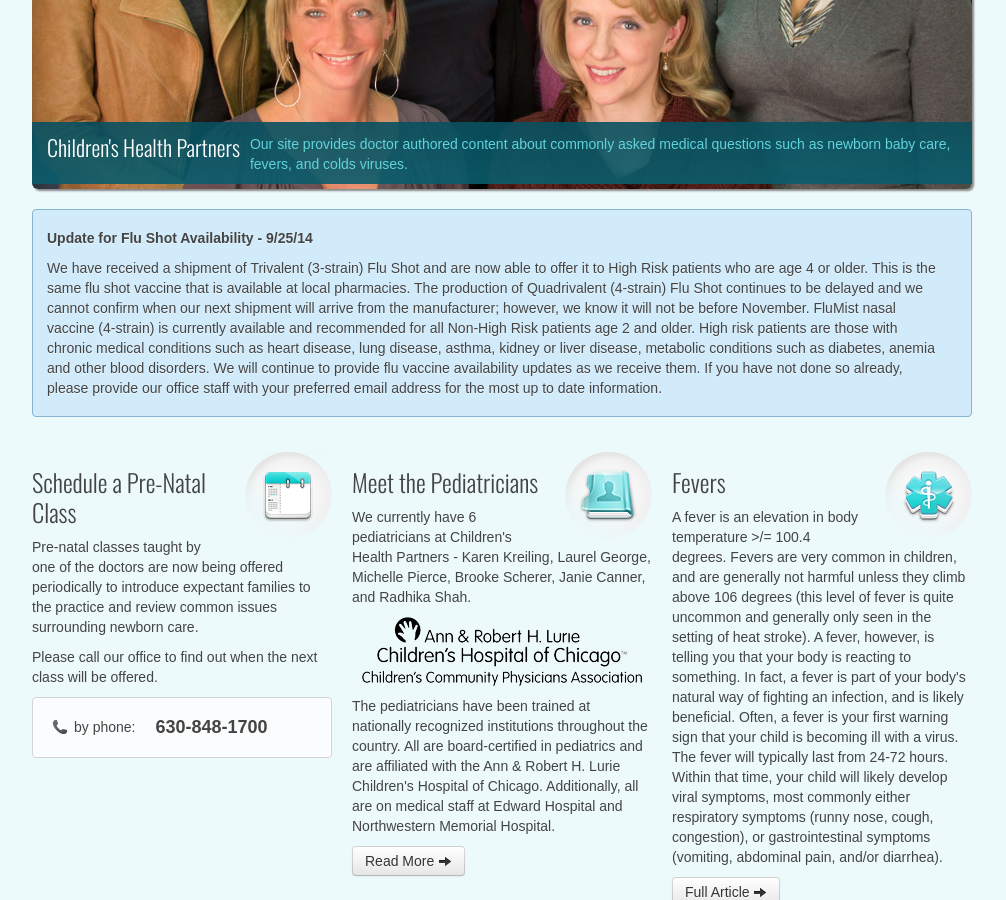
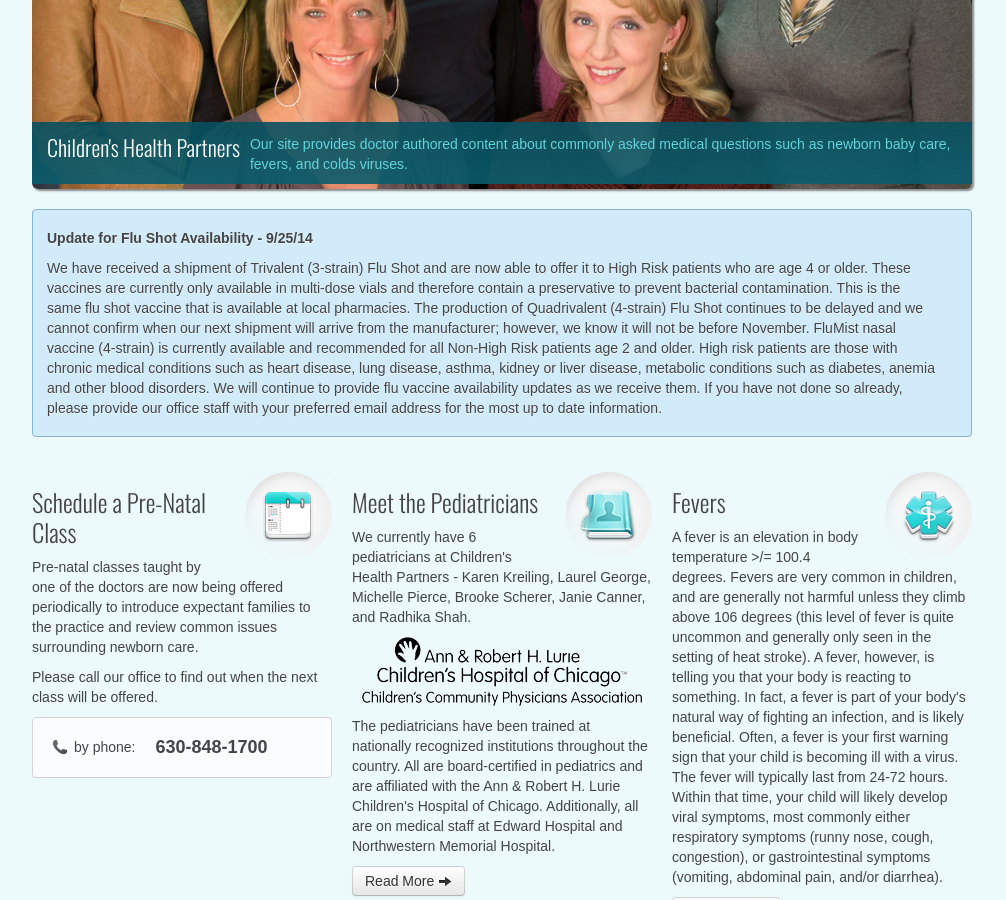
Before and after one commit to chpweb/web, a Jekyll site: the page built from index.html, in a window 1280 px wide and 900 px high, scrolled down 444 px. Shown: the whole window, without its empty margins (138-1144 px from the left). Built offline with Jekyll 4.4.1, drawn with Linux system fonts in a browser that asks for light colours; some web fonts are replaced; comment, search, counter and statistics services are not loaded.

Commit message:
Update index.html

```diff
--- a/index.html
+++ b/index.html
@@ -30,7 +30,7 @@
 	<section>
 		<div class="home-info">
 			<h5>Update for Flu Shot Availability - 9/25/14</h5>
-			<p>We have received a shipment of Trivalent (3-strain) Flu Shot and are now able to offer it to High Risk patients who are age 4 or older.  This is the same flu shot vaccine that is available at local pharmacies.  The production of Quadrivalent (4-strain) Flu Shot continues to be delayed and we cannot confirm when our next shipment will arrive from the manufacturer; however, we know it will not be before November.  FluMist nasal vaccine (4-strain) is currently available and recommended for all Non-High Risk patients age 2 and older.  High risk patients are those with chronic medical conditions such as heart disease, lung disease, asthma, kidney or liver disease, metabolic conditions such as diabetes, anemia and other blood disorders.  We will continue to provide flu vaccine availability updates as we receive them.  If you have not done so already, please provide our office staff with your preferred email address for the most up to date information.</p>
+			<p>We have received a shipment of Trivalent (3-strain) Flu Shot and are now able to offer it to High Risk patients who are age 4 or older.  These vaccines are currently only available in multi-dose vials and therefore contain a preservative to prevent bacterial contamination.  This is the same flu shot vaccine that is available at local pharmacies.  The production of Quadrivalent (4-strain) Flu Shot continues to be delayed and we cannot confirm when our next shipment will arrive from the manufacturer; however, we know it will not be before November.  FluMist nasal vaccine (4-strain) is currently available and recommended for all Non-High Risk patients age 2 and older.  High risk patients are those with chronic medical conditions such as heart disease, lung disease, asthma, kidney or liver disease, metabolic conditions such as diabetes, anemia and other blood disorders.  We will continue to provide flu vaccine availability updates as we receive them.  If you have not done so already, please provide our office staff with your preferred email address for the most up to date information.</p>
           		<!--<p><a class="btn btn-medium btn-primary" href="/flu-vaccine-dates">Read More <i class="icon-arrow-right"></i></a></p>-->
 		</div>
 
```
